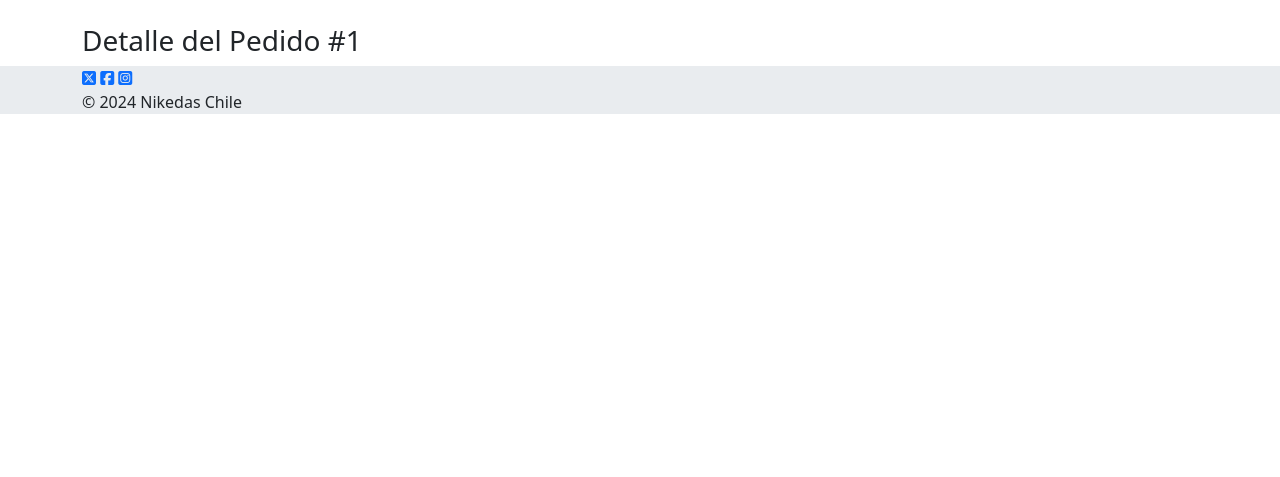
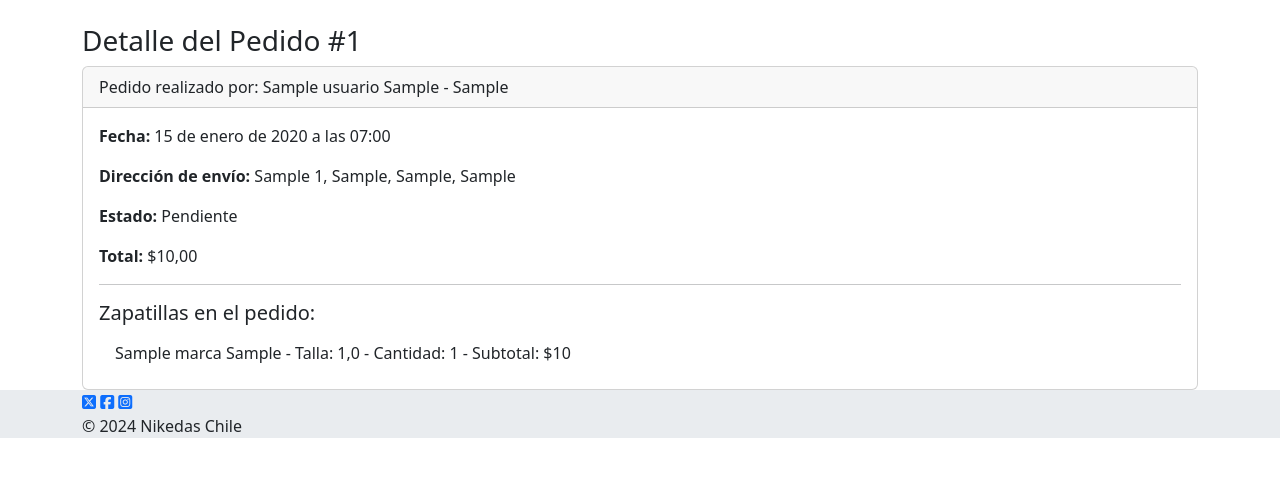
Before and after one commit to faavsun/nikedas, a Django app: page /detallePedido/1/ in a window 1280 px wide. Shown: the part 68-545 px from the top of the page. Run offline with Django 5.2, Linux system fonts and the light colour scheme; a user stored in the database is signed in; tables that the repository leaves empty hold one stand-in row (values such as "Sample post"); some libraries are stand-ins or nearby versions.

Commit message:
Incorporación de lista de pedido

```diff
--- a/aplicacion/templates/aplicacion/detallePedido.html
+++ b/aplicacion/templates/aplicacion/detallePedido.html
@@ -3,6 +3,26 @@
 {% block content %}
 <div class="container mt-4">
     <h3>Detalle del Pedido #{{ pedido.id }}</h3>
+    <div class="card">
+        <div class="card-header">
+            Pedido realizado por: {{ pedido.cliente.nombre }} {{ pedido.cliente.apellido }} - {{ pedido.cliente.rut }}
+        </div>
+        <div class="card-body">
+            <p class="card-text"><strong>Fecha:</strong> {{ pedido.fecha }}</p>
+            <p class="card-text"><strong>Dirección de envío:</strong> {{ pedido.direccion }}</p>
+            <p class="card-text"><strong>Estado:</strong> {{ pedido.get_estado_display }}</p>
+            <p class="card-text"><strong>Total:</strong> ${{ pedido.total }}</p>
+            <hr class='mt-3'>
+            <h5 class="card-title mt-3">Zapatillas en el pedido:</h5>
+            <ul class="list-group list-group-flush">
+                {% for item in pedido.pedidozapatilla_set.all %}
+                    <li class="list-group-item">
+                        {{ item.zapatilla.marca }} {{ item.zapatilla.modelo }} - Talla: {{ item.talla }} - Cantidad: {{ item.cantidad }} - Subtotal: ${{ item.cantidad|mul:item.zapatilla.precio }}
+                    </li>
+                {% endfor %}
+            </ul>
+        </div>
+    </div>
 
 </div>
 {% endblock content %}
```
